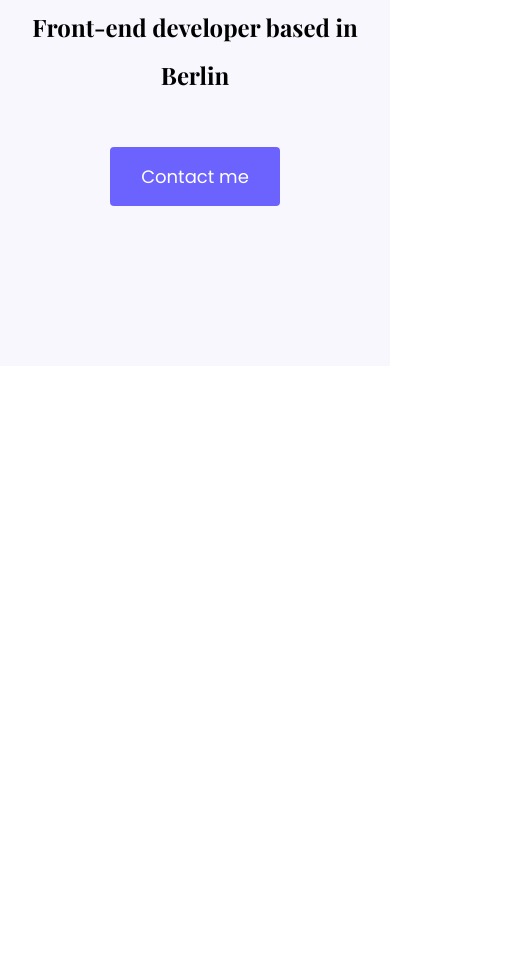
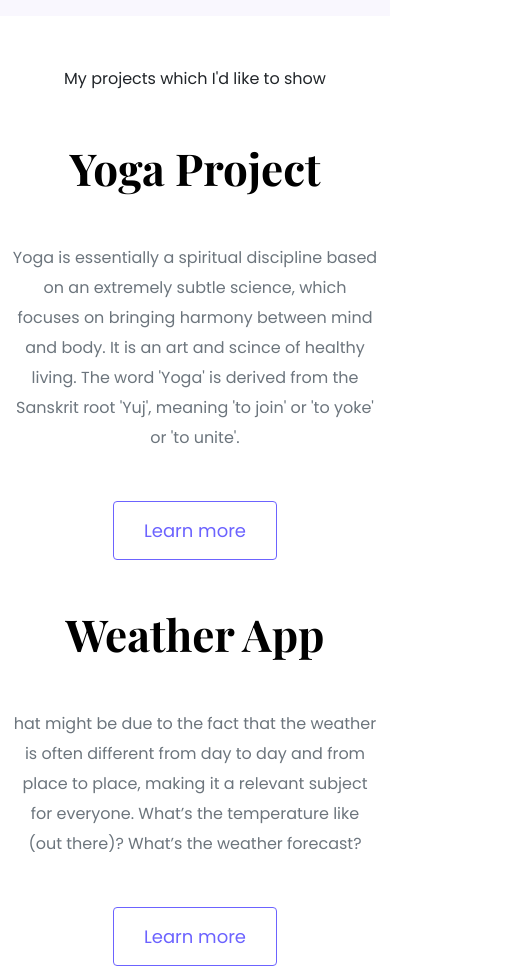
Before and after one commit to Yuzya2022/Porfolio-project, a plain HTML site: page index.html in a window 390 px wide. Shown: the part 449-1418 px from the top of the page, 516 px wide, since content can reach past the window. Before the commit the page ends 844 px from the top, so only its background shows below. Drawn offline with nearby package versions, Linux system fonts and the light colour scheme.

Commit message:
Added projects content in html and css

```diff
--- a/index.html
+++ b/index.html
@@ -24,5 +24,60 @@
           <a href="#" class="btn btn-branding">Contact me</a>
         </div>
       </div>
+      <p class="text-center m-5">
+         My projects which I'd like to show
+      </p>
+      <div class="container">
+        <div class="row mb-5">
+          <div class="col d-none d-lg-block">
+            <img src="images/yoga.png" class="img-fluid" alt="">
+          </div>
+          <div class="col">
+            <div class="project-desciption">
+              <h2 class="mb-5">Yoga Project</h2>
+              <p class="mb-5 text-muted">
+                Yoga is essentially a spiritual discipline based on an
+                extremely subtle science, which focuses on bringing harmony
+                between mind and body. It is an art and scince of healthy living.
+                The word 'Yoga' is derived from the Sanskrit root 'Yuj',
+                 meaning 'to join' or 'to yoke' or 'to unite'.
+              </p>
+              <a href="" class="btn btn-branding-outline"> Learn more </a>
+            </div>
+          </div>
+        </div>
+        <div class="row mb-5">
+          <div class="col">
+            <div class="project-desciption">
+              <h2 class="mb-5">Weather App</h2>
+              <p class="mb-5 text-muted">
+                hat might be due to the fact that the weather is often
+                different from day to day and from place to place, making
+                it a relevant subject for everyone.
+                What’s the temperature like (out there)?
+                What’s the weather forecast?
+              </p>
+              <a href="" class="btn btn-branding-outline"> Learn more </a>
+            </div>
+          </div>
+          <div class="col d-none d-lg-block">
+            <img src="images/weather.png" class="img-fluid" alt="">
+          </div>
+        </div>
+        <div class="row">
+          <div class="col d-none d-lg-block">
+            <img src="images/dictionary.png" class="img-fluid" alt="">
+          </div>
+          <div class="col">
+            <div class="project-desciption">
+              <h2 class="mb-5">Dictionary App</h2>
+              <p class="mb-5 text-muted">
+                Coming soon...
+              </p>
+              <a href="" class="btn btn-branding-outline"> Learn more </a>
+            </div>
+          </div>
+        </div>
+      </div>
 </body>
 </html>
--- a/styles/portfolio.css
+++ b/styles/portfolio.css
@@ -22,10 +22,17 @@
 
   h1 {
     font-size: 96px;
+    line-height: 1.5;
+  }
+
+  h2 {
+    font-size: 64px;
   }
 
   p {
     font-weight: normal;
+    font-size: 16px;
+    line-height: 30px;
   }
 
   .hero {
@@ -44,7 +51,7 @@
   .hero h2 {
     font-family: var(--heading-font-family);
     font-weight: normal;
-    line-height: 2;
+    line-height: 1.5;
     font-size: 24px;
   }
 
@@ -56,3 +63,36 @@
     line-height: 27px;
     padding: 15px 30px;
   }
+
+  .btn-branding-outline {
+    color: var(--branding-color);
+    border: 1px solid var(--branding-color);
+    border-radius: 4px;
+    font-size: 18px;
+    line-height: 27px;
+    padding: 15px 30px;
+  }
+
+  .project-desciption {
+    padding: 120px 60px;
+  }
+
+  @media (max-width: 900px) {
+    h1 {
+      font-size: 44px;
+      line-height: 2;
+    }
+
+    h2 {
+      font-size: 44px;
+    }
+
+    .hero {
+      padding: 80px 20px;
+    }
+
+    .project-desciption {
+      padding: 0;
+      text-align: center;
+    }
+  }
```
Also changed, not shown: images/dictionary.png (added), images/weather.png (added), images/yoga.png (added).
